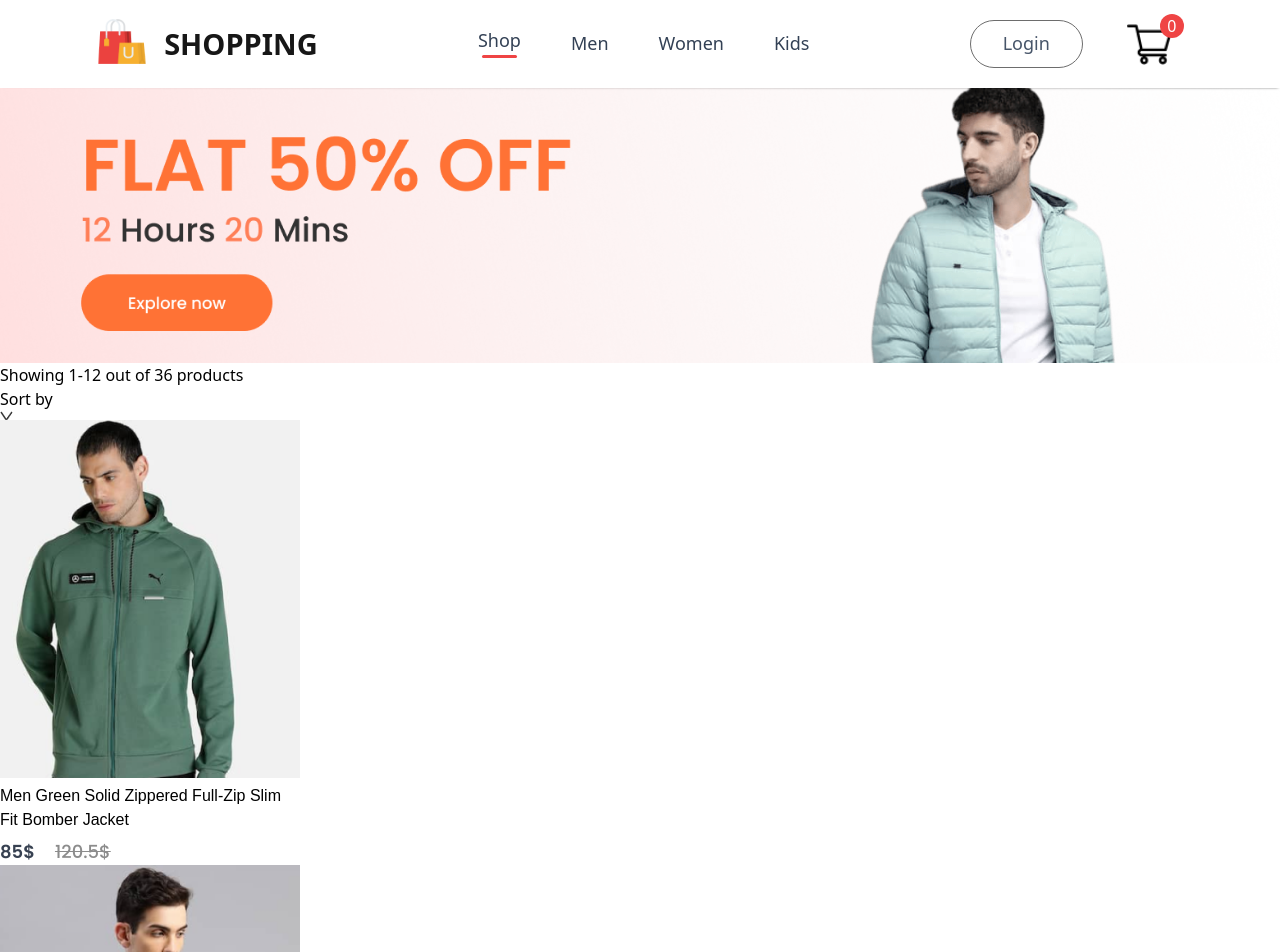
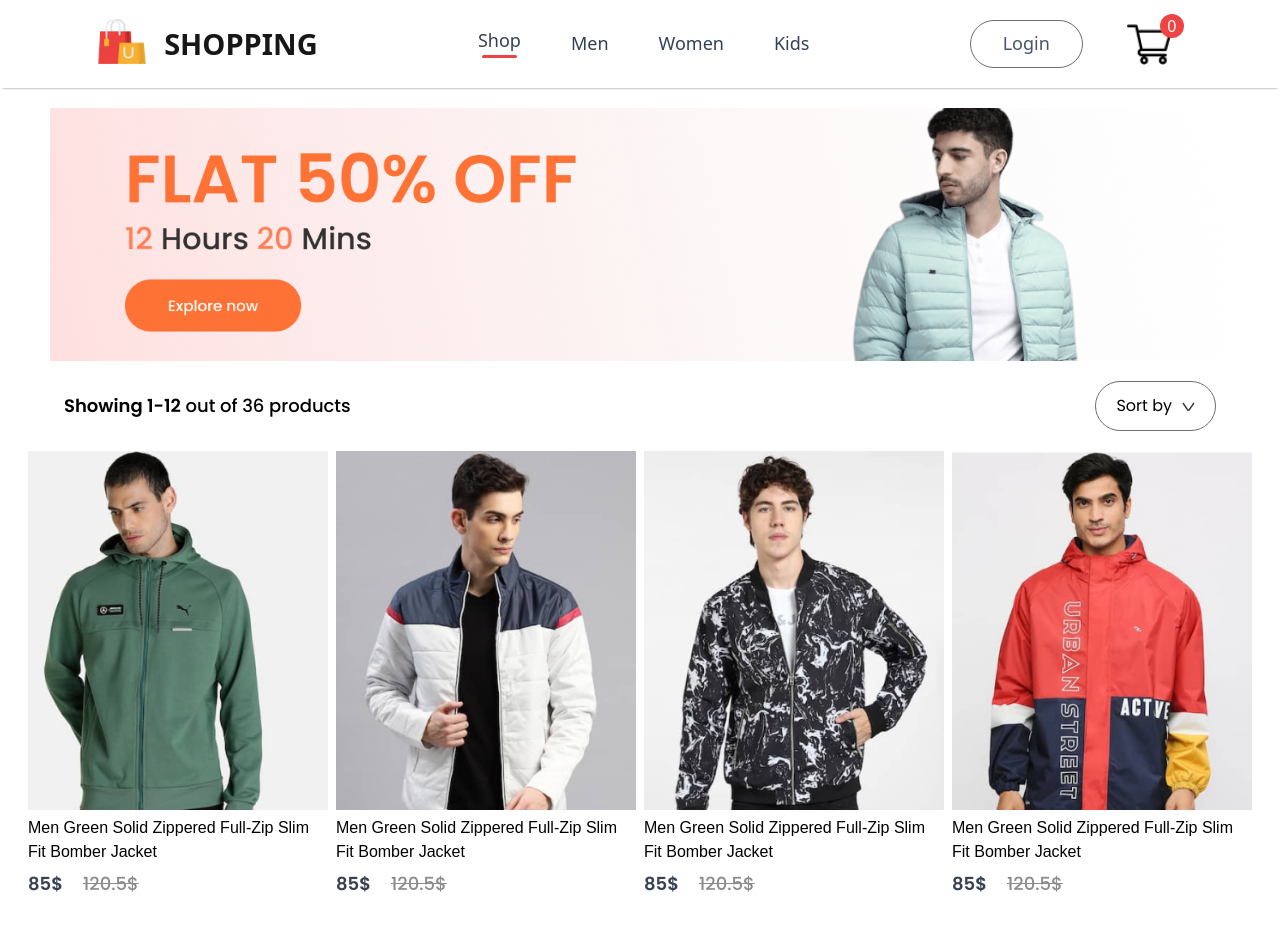
Before and after one commit to Twana9/E-Commerce-React-App, a React (Vite) app: page /men in a window 1280 px wide. Shown: the top 952 px of the page. Built offline with nearby package versions, Linux system fonts and the light colour scheme; a web font is replaced by a local one.

Commit message:
styling category

```diff
--- a/src/Pages/ShopCategory.jsx
+++ b/src/Pages/ShopCategory.jsx
@@ -5,17 +5,33 @@ import { useProduct } from "../Zustand/store";
 export function ShopCategory(props) {
   const products = useProduct((state) => state.products);
   return (
-    <div>
-      <img src={props.banner} alt="banner" />
-      <div>
-        <p>
-          <span>Showing 1-12</span> out of 36 products
+    <div className="font-poppins max-container">
+      <div className="px-[50px] my-5">
+        <img
+          src={props.banner}
+          alt="banner"
+          className="object-contain
+        "
+        />
+      </div>
+      <div
+        className="flex justify-between padding-x my-5
+      items-center"
+      >
+        <p className="text-lg font-medium">
+          <span className="font-semibold">Showing 1-12</span> out of 36 products
         </p>
-        <div>
-          Sort by <img src={dropDownIcon} alt="V" />
+        <div
+          className="flex  items-center text-medium gap-2.5
+         px-5 py-3 border border-slate-gray rounded-full cursor-pointer"
+        >
+          Sort by <img src={dropDownIcon} alt="V" className="object-contain " />
         </div>
       </div>
-      <div>
+      <div
+        className="grid justify-items-center  grid-cols-4 max-xl:grid-cols-3 max-lg:grid-cols-2
+       max-md:grid-cols-1 gap-20 padding-x my-5 "
+      >
         {products.map(
           (item) =>
             props.category === item.category && <Item key={item.id} {...item} />
```
